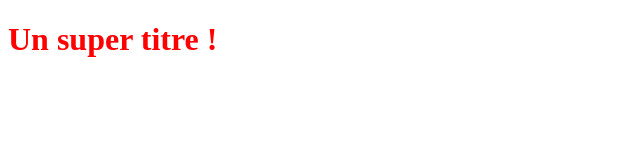
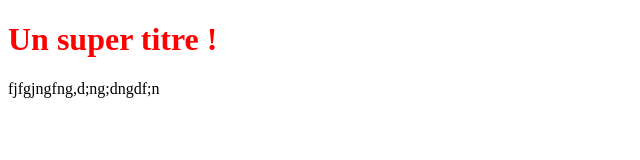
Before and after one commit to Sky12Luna/OpenclassroomsProject, a plain HTML site: page index.html in a window 1280 px wide. Shown: the whole page, without its empty margins (0-640 px from the left). Drawn offline with Linux system fonts and the light colour scheme.

Commit message:
branche autre

```diff
--- a/index.html
+++ b/index.html
@@ -6,5 +6,6 @@
 </head>
 <body>
    <h1>Un super titre !</h1>
+   <p>fjfgjngfng,d;ng;dngdf;n</p>
 </body>
 </html>
```
